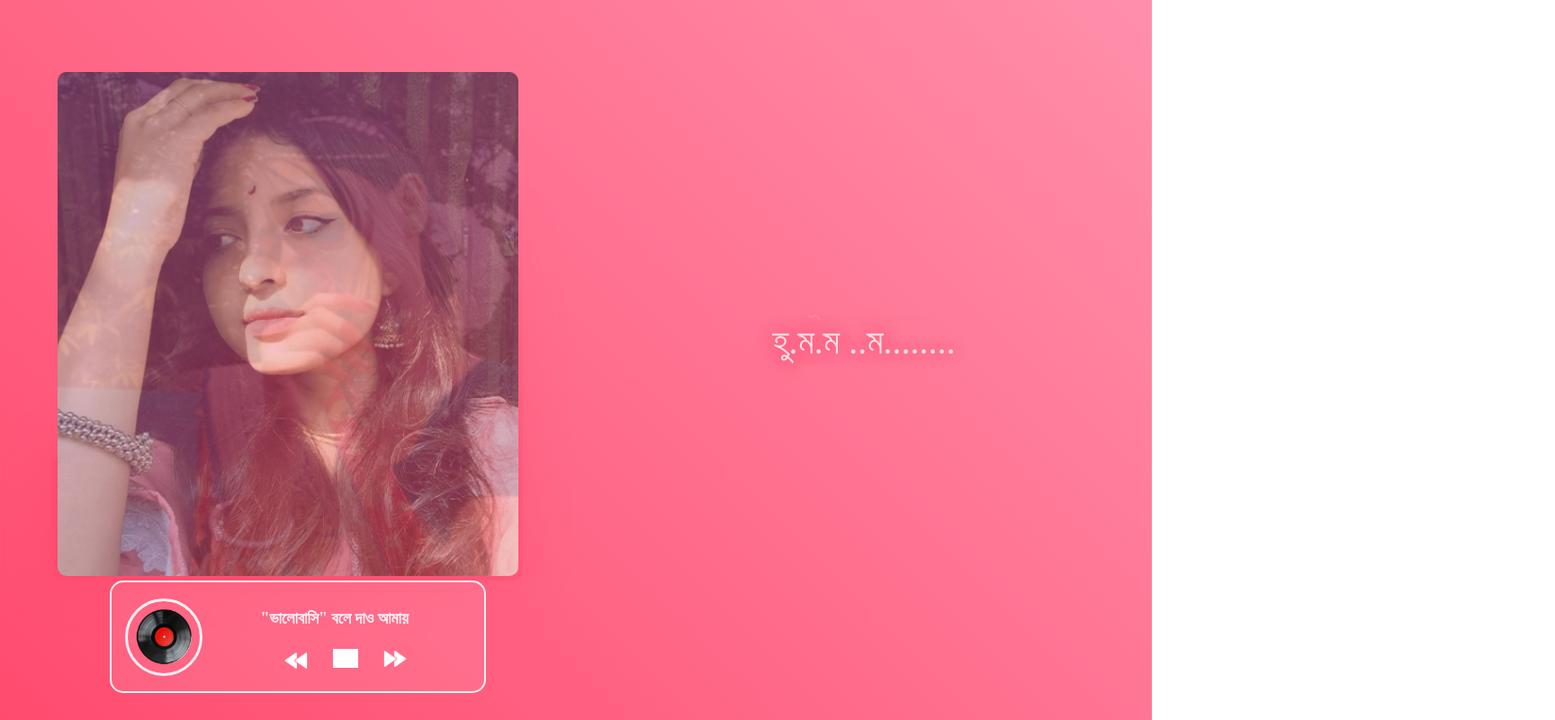
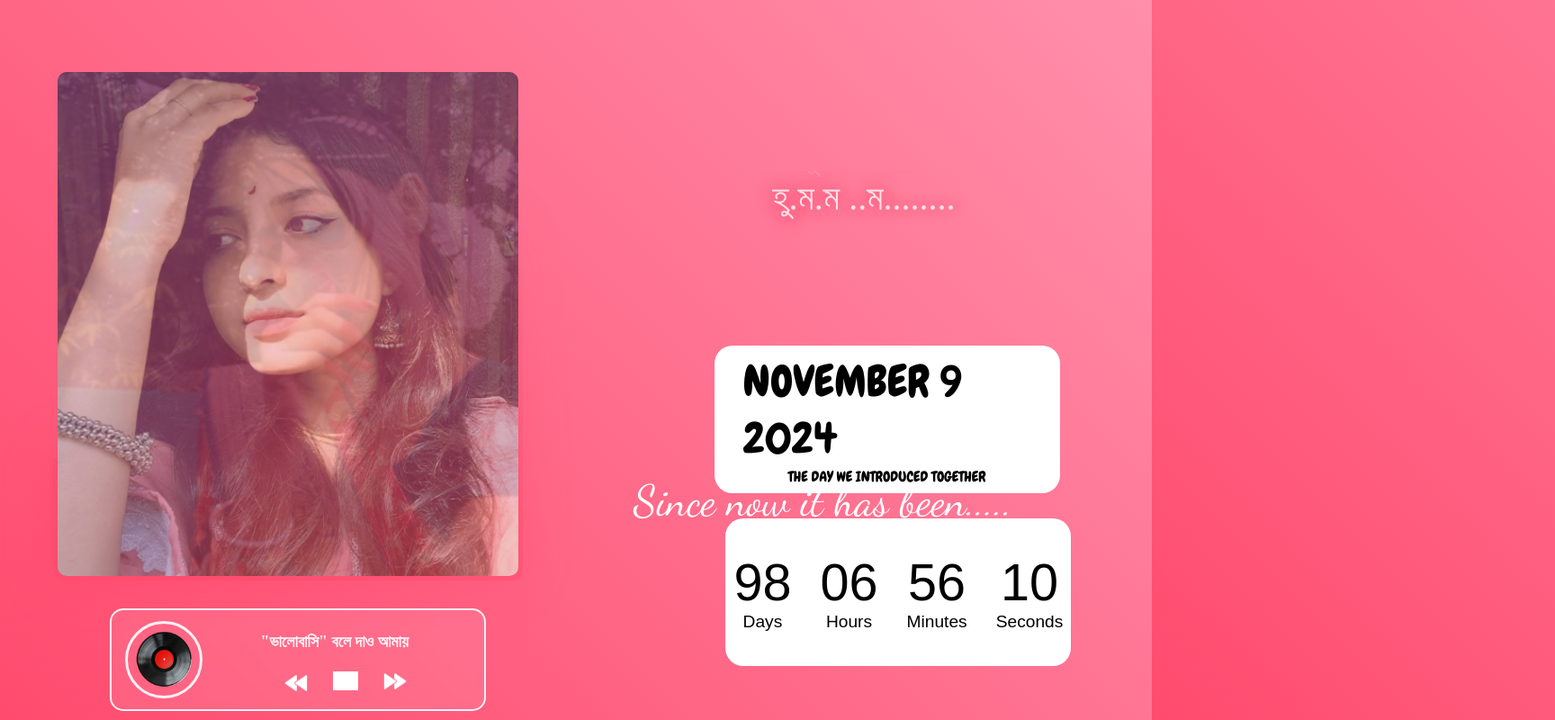
Before and after one commit to ethun009/Valentines, a plain HTML site: page index.html in a window 1280 px wide. Shown: the whole page at 90% size, 1728 px wide, since content can reach past the window. Drawn offline with Linux system fonts and the light colour scheme; grey boxes are pictures that could not be loaded; a web font is replaced by a local one.

Commit message:
Update index.html

```diff
--- a/index.html
+++ b/index.html
@@ -8,6 +8,12 @@
     <style>
         @import url('https://fonts.googleapis.com/css2?family=Galada&display=swap');
         @import url('https://fonts.googleapis.com/css2?family=Galada&family=Tiro+Bangla:ital@0;1&display=swap');
+        @import url('https://fonts.googleapis.com/css2?family=Dancing+Script:wght@400..700&family=Galada&family=Tiro+Bangla:ital@0;1&display=swap');
+        @import url('https://fonts.googleapis.com/css2?family=Chewy&family=Dancing+Script:wght@400..700&family=Galada&family=Tiro+Bangla:ital@0;1&display=swap');
+
+
+
+
 
         :root {
             --love-red: #ff4b6e;
@@ -64,10 +70,10 @@
         /* Image Slider */
 
         .image-slider {
-            margin-left: 5vw;
-            top: 10vh;
-            width: 90vw;
-            height: 50vh;
+            margin-left: 8vw;
+            top: 4vh;
+            width: 85vw;
+            height: 40vh;
             position: relative;
 
         }
@@ -101,7 +107,7 @@
 
         .music-player {
             position: fixed;
-            bottom: 30px;
+            bottom: 10px;
             left: 20px;
             right: 20px;
             background: rgba(255, 255, 255, 0.1);
@@ -111,6 +117,7 @@
             display: flex;
             align-items: center;
             backdrop-filter: blur(5px);
+            height: 8%;
 
         }
 
@@ -162,7 +169,7 @@
         /* Lyrics Container */
         .lyrics-container {
             position: absolute;
-            top: 75%;
+            top: 52%;
             left: 50%;
             transform: translate(-50%, -50%);
             text-align: center;
@@ -209,10 +216,83 @@
             rotate: 180deg;
         }
 
+        .headingtime {
+
+            width: 70%;
+            height: 20px;
+            padding: 2em;
+            background-color: #fff;
+            border-radius: 20px;
+            display: flex;
+            flex-direction: column;
+            align-items: center;
+            justify-content: center;
+            margin-left: 10%;
+            position: absolute;
+            top: 53%;
+        }
+
+        .a {
+            font-family: "Chewy", serif;
+            font-size: 2rem;
+
+        }
+
+        .b {
+            font-family: "Chewy", serif;
+
+        }
+
+        .c {
+
+            width: 80%;
+            font-size: 2rem;
+            position: absolute;
+            left: 5%;
+            top: 66%;
+            color: white;
+            font-family: "Dancing Script", serif;
+        }
+
+        .container {
+            width: 70%;
+            height: 20px;
+            padding: 2em;
+            background-color: #fff;
+            border-radius: 20px;
+            display: flex;
+            align-items: center;
+            justify-content: center;
+            gap: 2em;
+            margin-left: 7%;
+            position: absolute;
+            top: 72%;
+
+
+        }
+
+        .container div {
+            display: flex;
+            flex-direction: column;
+            align-items: center;
+        }
+
+        .time {
+            margin: 0;
+            font-size: 2rem;
+            font-weight: 600;
+        }
+
+        .label {
+            font-size: 1rem;
+        }
+
         @media (min-width: 600px) {
             .music-player {
                 margin-left: 8%;
                 width: 30%;
+                height: 10%;
+
             }
 
             .music-controls {
@@ -222,7 +302,7 @@
 
             .lyrics-container {
                 position: fixed;
-                top: 50%;
+                top: 30%;
                 left: 75%;
                 transform: translate(-50%, -50%);
 
@@ -242,6 +322,74 @@
                 font-size: 40px;
 
             }
+
+            .headingtime {
+            width: 25%;
+            height: 100px;
+            background-color: #fff;
+            border-radius: 20px;
+            display: flex;
+            flex-direction: column;
+            align-items: center;
+            justify-content: center;
+            position: absolute;
+            right: 8%;
+            top: 48%;
+        }
+
+        .a {
+            font-family: "Chewy", serif;
+            font-size: 3rem;
+
+
+        }
+
+        .b {
+            font-family: "Chewy", serif;
+
+        }
+
+        .c {
+            font-size: 3rem;
+            position: absolute;
+            left: 55%;
+            top: 66%;
+            color: white;
+            font-family: "Dancing Script", serif;
+        }
+
+        .container {
+            width: 25%;
+            height: 100px;
+            padding: 2em;
+            background-color: #fff;
+            border-radius: 20px;
+            display: flex;
+            align-items: center;
+            justify-content: center;
+            gap: 2em;
+            position: absolute;
+            left: 56%;
+            bottom: 7%;
+        }
+
+        .container div {
+            display: flex;
+
+            flex-direction: column;
+            align-items: center;
+        }
+
+        .time {
+            margin: 0;
+            font-size: 3.6rem;
+            font-weight: 200;
+        }
+
+        .label {
+            font-size: 1.2rem;
+        }
+
 
 
         }
@@ -265,6 +413,29 @@
 
     <!-- Lyrics Container -->
     <div class="lyrics-container"></div>
+    <div class="headingtime">
+        <span class="a">NOVEMBER 9 2024</span>
+        <span class="b">THE DAY WE INTRODUCED TOGETHER</span>
+    </div>
+    <span class="c">Since now it has been..... </span>
+    <div class="container">
+        <div>
+            <h3 class="time days">00</h3>
+            <span class="label">Days</span>
+        </div>
+        <div>
+            <h3 class="time hours">00</h3>
+            <span class="label">Hours</span>
+        </div>
+        <div>
+            <h3 class="time minutes">00</h3>
+            <span class="label">Minutes</span>
+        </div>
+        <div>
+            <h3 class="time seconds">00</h3>
+            <span class="label">Seconds</span>
+        </div>
+    </div>
 
     <!-- Music Player -->
     <div class="music-player">
@@ -304,8 +475,7 @@
         const playPauseBtn = document.getElementById('play-pause');
         const audio = new Audio('audio.mp3'); // Add your music file
         let isPlaying = false;
-        audio.loop = true; // Enable looping
-        audio.autoplay = true; // Attempt autoplay
+
         playPauseBtn.addEventListener('click', () => {
             isPlaying = !isPlaying;
             disk.classList.toggle('playing', isPlaying);
@@ -393,6 +563,41 @@
             }, lyrics[currentLyricIndex].duration);
         }
 
+        const daysDis = document.querySelector('.days');
+        const hoursDis = document.querySelector('.hours');
+        const minutesDis = document.querySelector('.minutes');
+        const secondsDis = document.querySelector('.seconds');
+
+        function countUp() {
+            const startTime = new Date("November 9, 2024 00:00:00").getTime(); // Adjust this to your start date
+            const currentTime = new Date().getTime();
+
+            const elapsedTime = currentTime - startTime;  // Time passed since start time
+
+            if (elapsedTime < 0) {
+                // If the start date is in the future, just display 00s
+                daysDis.textContent = "00";
+                hoursDis.textContent = "00";
+                minutesDis.textContent = "00";
+                secondsDis.textContent = "00";
+
+                return;
+            }
+
+            const seconds = 1000;
+            const minutes = seconds * 60;
+            const hours = minutes * 60;
+            const days = hours * 24;
+
+            daysDis.textContent = String(Math.floor(elapsedTime / days)).padStart(2, "0");
+            hoursDis.textContent = String(Math.floor((elapsedTime % days) / hours)).padStart(2, '0');
+            minutesDis.textContent = String(Math.floor((elapsedTime % hours) / minutes)).padStart(2, '0');
+            secondsDis.textContent = String(Math.floor((elapsedTime % minutes) / seconds)).padStart(2, '0');
+        }
+
+        const timer = setInterval(countUp, 1000);
+
+        countUp();
         // Start the animation
         audio.play()
         showLyric();
```
